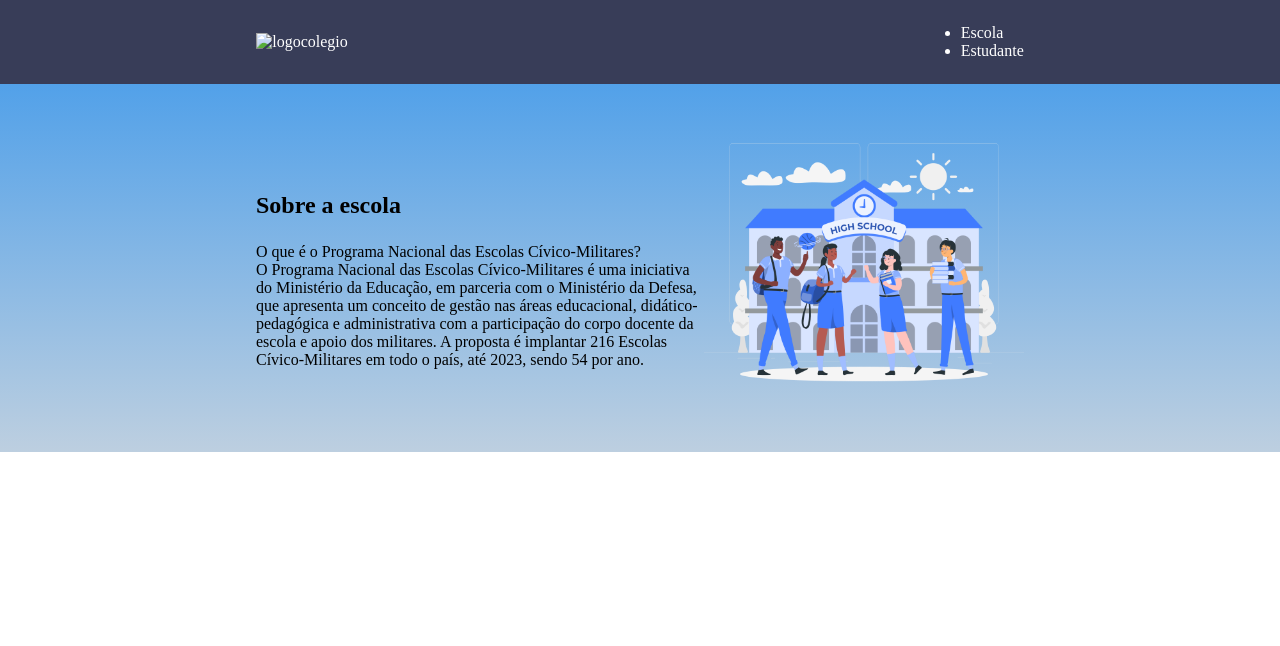
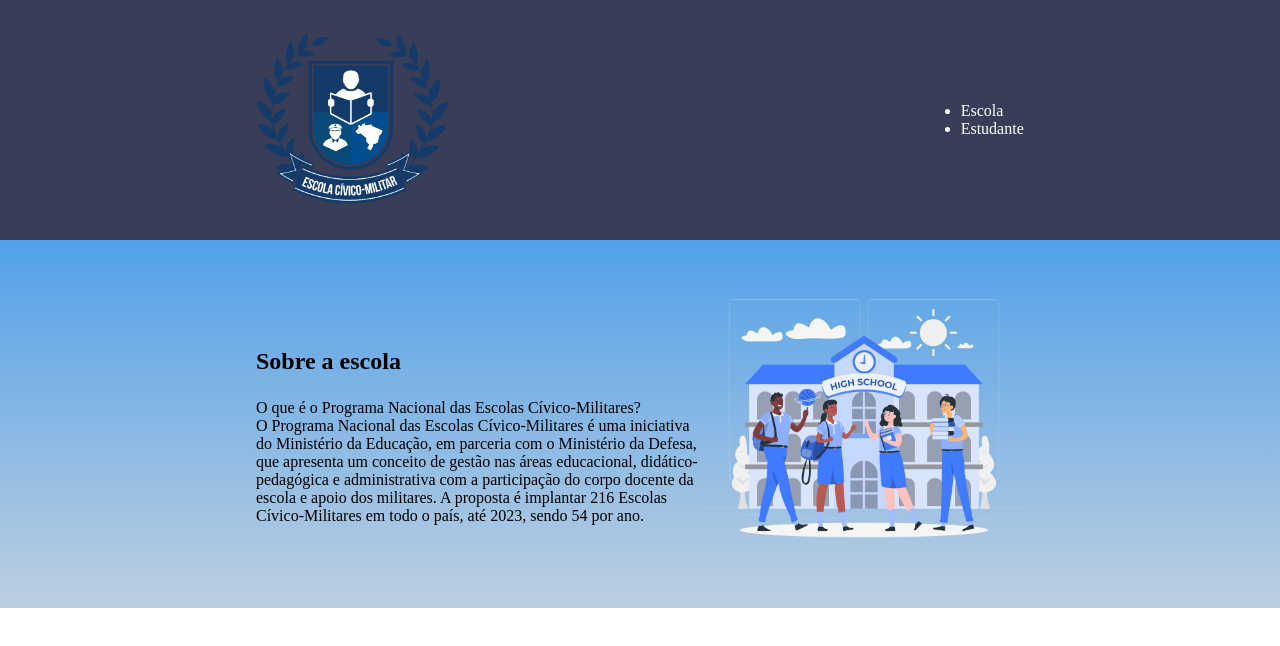
Before and after one commit to RogerioNaves/paginaweb2bchiarelli, a plain HTML site: page index.html in a window 1280 px wide. Drawn offline with Linux system fonts and the light colour scheme.

Commit message:
logocolegio

```diff
--- a/index.html
+++ b/index.html
@@ -11,7 +11,7 @@
 
 <body>
     <header class="cabecalho">
-        <img class="cabecalho-imagem" src="logocolegio" alt="logocolegio">
+        <img class="cabecalho-imagem" src="logocolegio.png" alt="logocolegio">
         <ul class="cabecalho-lista">
         <li class="cabecalho-lista-itens">Escola</li>
         <li class="cabecalho-lista-itens">Estudante</li>
```
